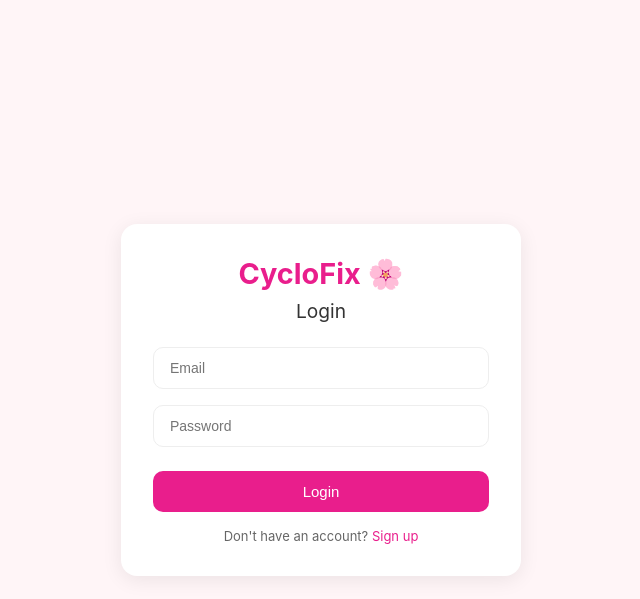
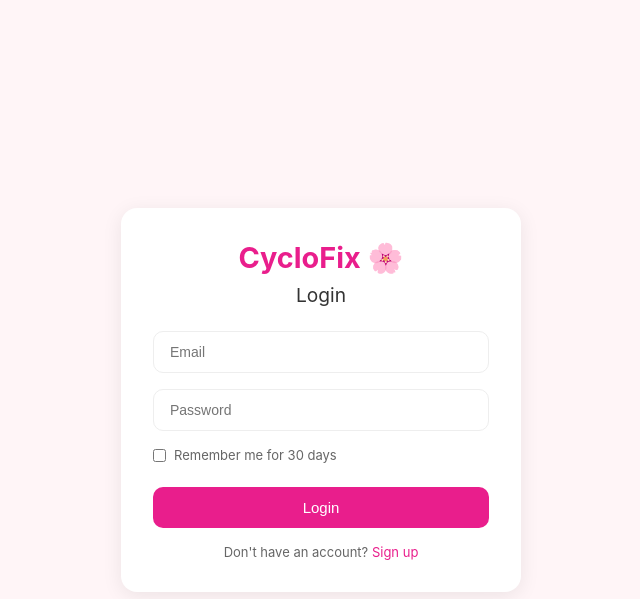
Before and after one commit to shreyastar927-afk/Cyclofix, a Flask app: page /login in a window 1280 px wide. Shown: the top 599 px of the page, without its empty margins (319-959 px from the left). Run offline with Flask 3, Linux system fonts and the light colour scheme.

Commit message:
Remember me extended to 365 days

```diff
--- a/app.py
+++ b/app.py
@@ -2,7 +2,8 @@ from flask import Flask, render_template, redirect, url_for, request, flash
 from flask_login import LoginManager, login_user, logout_user, login_required, current_user
 from werkzeug.security import generate_password_hash, check_password_hash
 from models import db, User, CycleLog
-from datetime import datetime, date
+from datetime import datetime, date, timedelta
+from datetime import timedelta
 
 app = Flask(__name__)
 app.config['SECRET_KEY'] = 'cyclofix-secret-key'
@@ -67,7 +68,8 @@ def login():
             flash('Invalid email or password.')
             return redirect(url_for('login'))
 
-        login_user(user)
+        remember = request.form.get('remember') == 'true'
+        login_user(user, remember=remember, duration = timedelta(days=365))
         return redirect(url_for('home'))
 
     return render_template('login.html')
--- a/templates/login.html
+++ b/templates/login.html
@@ -23,6 +23,10 @@
         <div class="form-group">
             <input type="password" name="password" placeholder="Password" required>
         </div>
+        <div class="form-group" style="text-align:left;display:flex;align-items:center;gap:8px">
+    <input type="checkbox" id="rememberMe" style="width:auto;accent-color:#e91e8c">
+    <label for="rememberMe" style="margin:0;font-size:13px;color:#666">Remember me for 30 days</label>
+</div>
         <button onclick="submitLogin()">Login</button>
         <p>Don't have an account? <a href="/signup">Sign up</a></p>
     </div>
@@ -30,10 +34,11 @@
     function submitLogin() {
     const email = document.querySelector('input[name="email"]').value;
     const password = document.querySelector('input[name="password"]').value;
+    const remember = document.getElementById('rememberMe').checked;
     fetch('/login', {
         method: 'POST',
         headers: {'Content-Type': 'application/x-www-form-urlencoded'},
-            body: `email=${encodeURIComponent(email)}&password=${encodeURIComponent(password)}`
+        body: `email=${encodeURIComponent(email)}&password=${encodeURIComponent(password)}&remember=${remember}`
     }).then(r => { if(r.redirected) window.location.href = r.url; });
 }
     </script>
```
Lines whose indentation alone changed are shown as unchanged.
